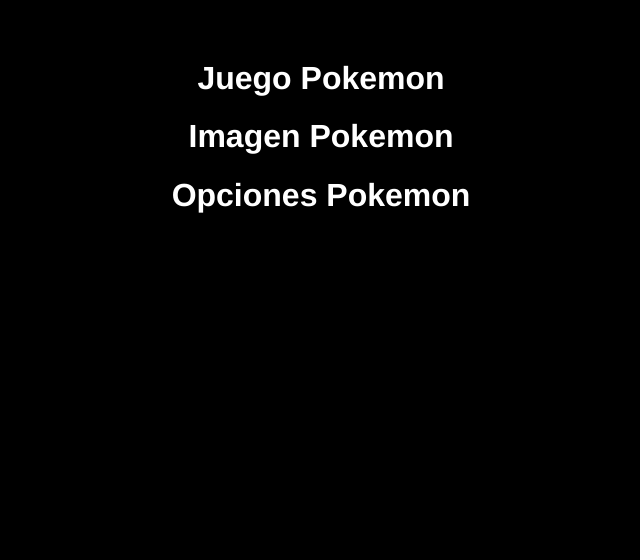
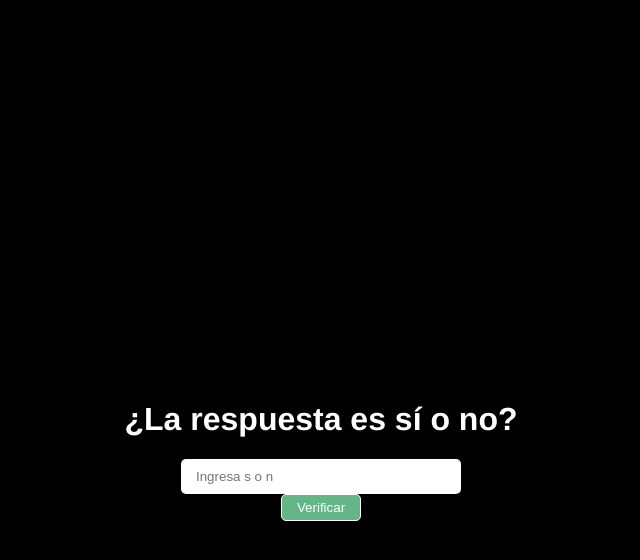
Before and after one commit to KevinChiguano/pw_u2_v_p4_kc, a Vue app: page / in a window 1280 px wide. Shown: the top 560 px of the page, without its empty margins (319-959 px from the left). Built offline with nearby package versions, Linux system fonts and the light colour scheme.

Commit message:
Consumo de API ejemplo

```diff
--- a/src/App.vue
+++ b/src/App.vue
@@ -1,5 +1,6 @@
 <template>
-  <PokemonPages/>
+  <!--<PokemonPages/>-->
+  <Juego/>
 </template>
 
 <script>
@@ -11,10 +12,14 @@ import CaracolaMagica from './components/CaracolaMagica.vue';
 
 import PokemonPages from './modules/pokemon/pages/PokemonPages.vue';
 
+
+import Juego from './modules/juego/components/Juego.vue';
+
 export default {
   name: 'App',
   components: {
-    PokemonPages
+    PokemonPages,
+    Juego
   }
 }
 </script>
--- /dev/null
+++ b/src/modules/juego/components/Juego.vue
@@ -0,0 +1,61 @@
+<template>
+  <div :style="{ backgroundImage: `url(${respuestaImagen})` }">
+    <h1>¿La respuesta es sí o no?</h1>
+    <input v-model="respuestaJugador" type="text" placeholder="Ingresa s o n" />
+    <button @click="verificarRespuesta">Verificar</button>
+    <p>{{ mensaje }}</p>
+  </div>
+</template>
+
+<script>
+export default {
+  data() {
+    return {
+      respuestaJugador: "",
+      mensaje: "",
+      respuestaImagen: "",
+    };
+  },
+
+  methods: {
+    async verificarRespuesta() {
+      if (this.respuestaJugador === "s" || this.respuestaJugador === "n") {
+        try {
+          const respuesta = await fetch("https://yesno.wtf/api").then((r) =>
+            r.json()
+          );
+          const respuestaReal = respuesta.answer.toLowerCase();
+          this.respuestaImagen = respuesta.image;
+          console.log(respuesta);
+
+          if (this.respuestaJugador === respuestaReal[0]) {
+            this.mensaje = "¡Respuesta correcta!";
+          } else {
+            this.mensaje = `Respuesta incorrecta. La respuesta era ${respuestaReal}`;
+          }
+        } catch (error) {
+          console.log(error);
+          this.mensaje = "Ocurrió un error al obtener la respuesta.";
+        }
+      } else {
+        this.mensaje =
+          "Respuesta inválida. Por favor, ingresa s para sí o n para no.";
+      }
+    },
+  },
+};
+</script>
+
+<style>
+div {
+  background-size: cover;
+  background-position: center;
+  height: 100vh;
+  display: flex;
+  flex-direction: column;
+  justify-content: center;
+  align-items: center;
+  text-align: center;
+  color: #ffffff;
+}
+</style>
```
